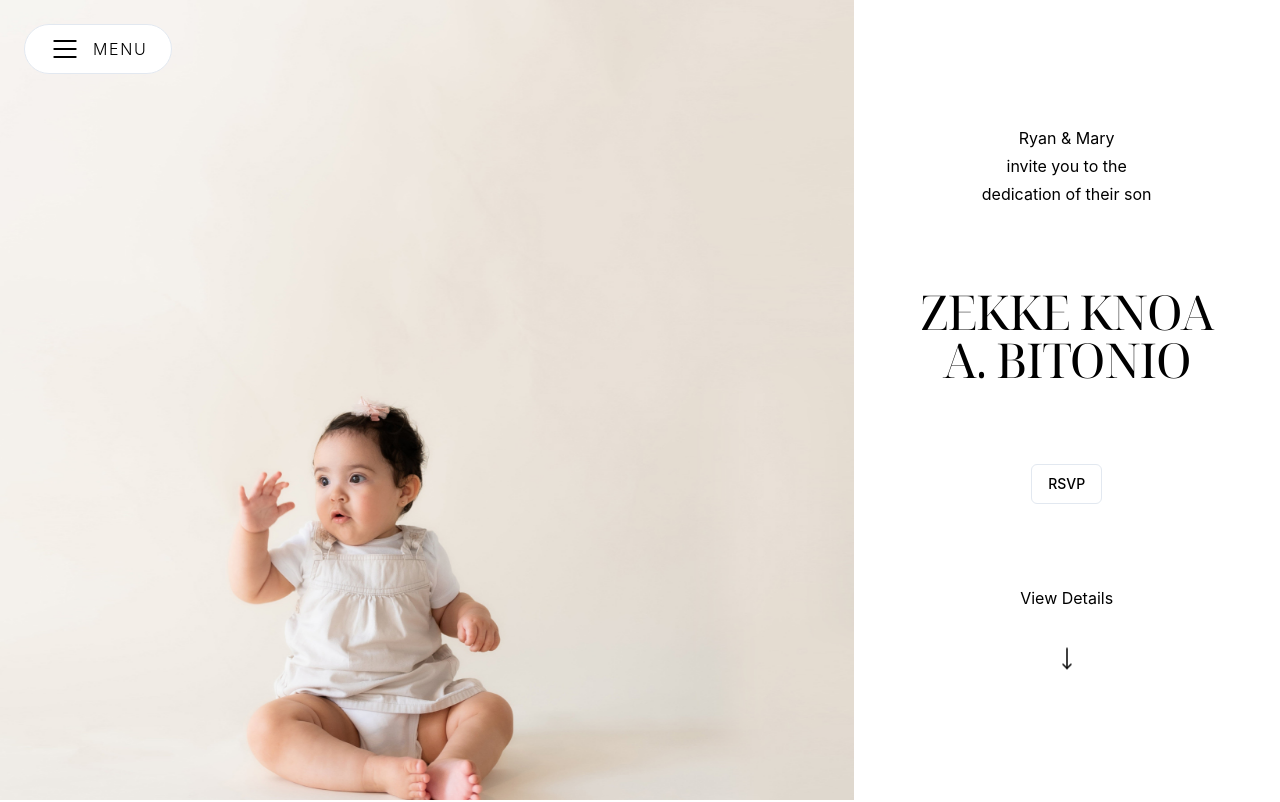
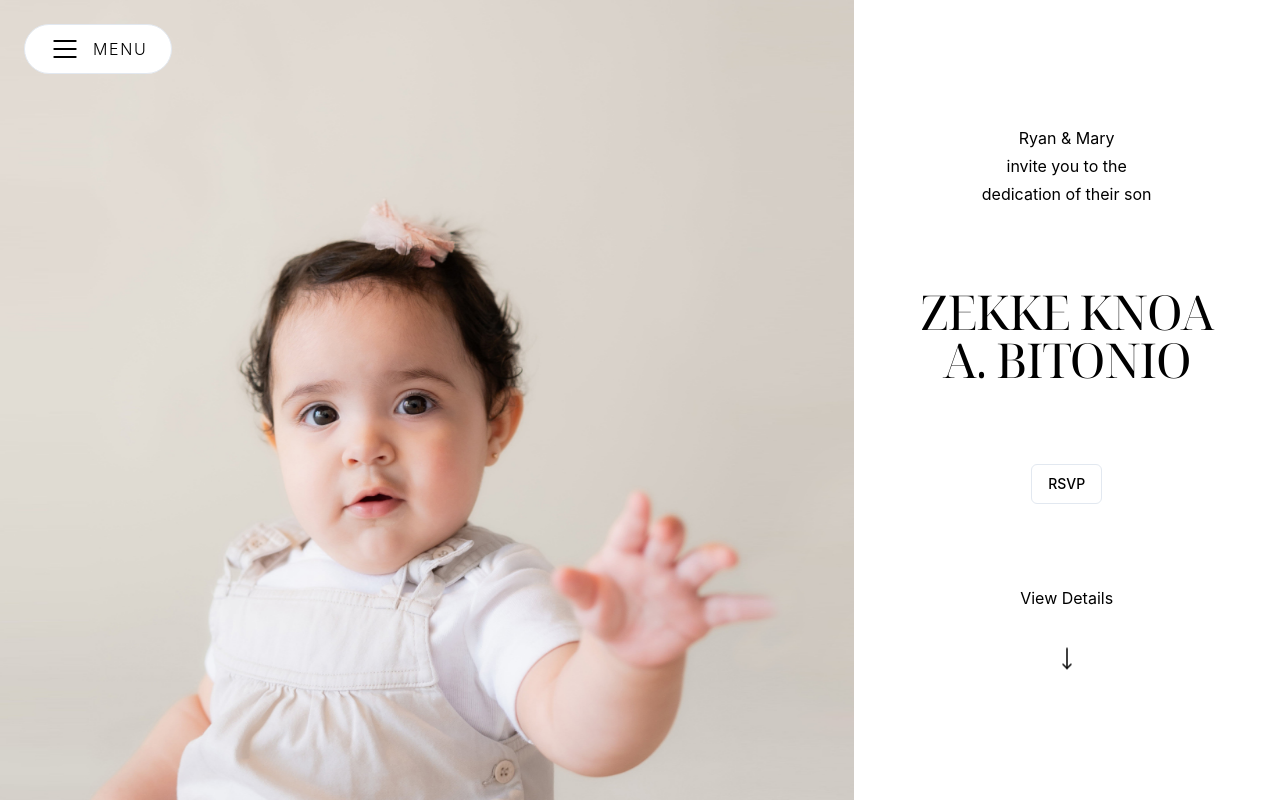
Before and after one commit to ryanbitonio/knoa, a React (Vite) app in the folder client/: page / in a window 1280 px wide. Shown: the top 802 px of the page. Built offline with nearby package versions, Linux system fonts and the light colour scheme.

Commit message:
Refactoring the slideshow implementation

```diff
--- a/client/src/App.jsx
+++ b/client/src/App.jsx
@@ -9,13 +9,13 @@ import {
 } from "@/components/ui/sheet";
 import { Menu } from "lucide-react";
 import "./App.css";
-import welcomeImage from "./assets/welcome-img.jpg";
-import scheduleImage from "./assets/schedule-img.jpg";
+
 import Questions from "./components/layout/Questions";
 import Schedule from "./components/layout/Schedule";
 import Welcome from "./components/layout/Welcome";
 import { Toaster } from "./components/ui/toaster";
 import { nav } from "./data/nav";
+import { carousel } from "./data/slideshow";
 
 function App() {
   return (
@@ -52,34 +52,15 @@ function App() {
       </div>
       <div className="grid lg:grid-cols-3 md:grid-cols-1 grid-rows-3">
         <ul>
-          <li className="animate-[xfade_16s_12s_infinite]">
-            <img
-              className="object-cover lg:w-[66.7%] absolute lg:fixed min-h-screen"
-              src={welcomeImage}
-              alt="baby welcome image"
-            />
-          </li>
-          <li className="animate-[xfade_16s_8s_infinite]">
-            <img
-              className="object-cover lg:w-[66.7%] absolute lg:fixed min-h-screen"
-              src={scheduleImage}
-              alt="baby welcome image"
-            />
-          </li>
-          <li className="animate-[xfade_16s_4s_infinite]">
-            <img
-              className="object-cover lg:w-[66.7%] absolute lg:fixed min-h-screen"
-              src={welcomeImage}
-              alt="baby welcome image"
-            />
-          </li>
-          <li className="animate-[xfade_16s_0s_infinite]">
-            <img
-              className="object-cover lg:w-[66.7%] absolute lg:fixed min-h-screen"
-              src={scheduleImage}
-              alt="baby welcome image"
-            />
-          </li>
+          {carousel.map(({ animate, image }) => (
+            <li className={animate}>
+              <img
+                className="object-cover lg:w-[66.7%] absolute lg:fixed min-h-screen"
+                src={image}
+                alt="baby welcome image"
+              />
+            </li>
+          ))}
         </ul>
         <Welcome />
         <Schedule />
--- /dev/null
+++ b/client/src/data/slideshow.js
@@ -0,0 +1,9 @@
+import welcomeImage from "../assets/welcome-img.jpg";
+import scheduleImage from "../assets/schedule-img.jpg";
+
+export const carousel = [
+  { animate: "animate-[xfade_16s_12s_infinite]", image: scheduleImage },
+  { animate: "animate-[xfade_16s_8s_infinite]", image: welcomeImage },
+  { animate: "animate-[xfade_16s_4s_infinite]", image: scheduleImage },
+  { animate: "animate-[xfade_16s_0s_infinite]", image: welcomeImage },
+];
```
